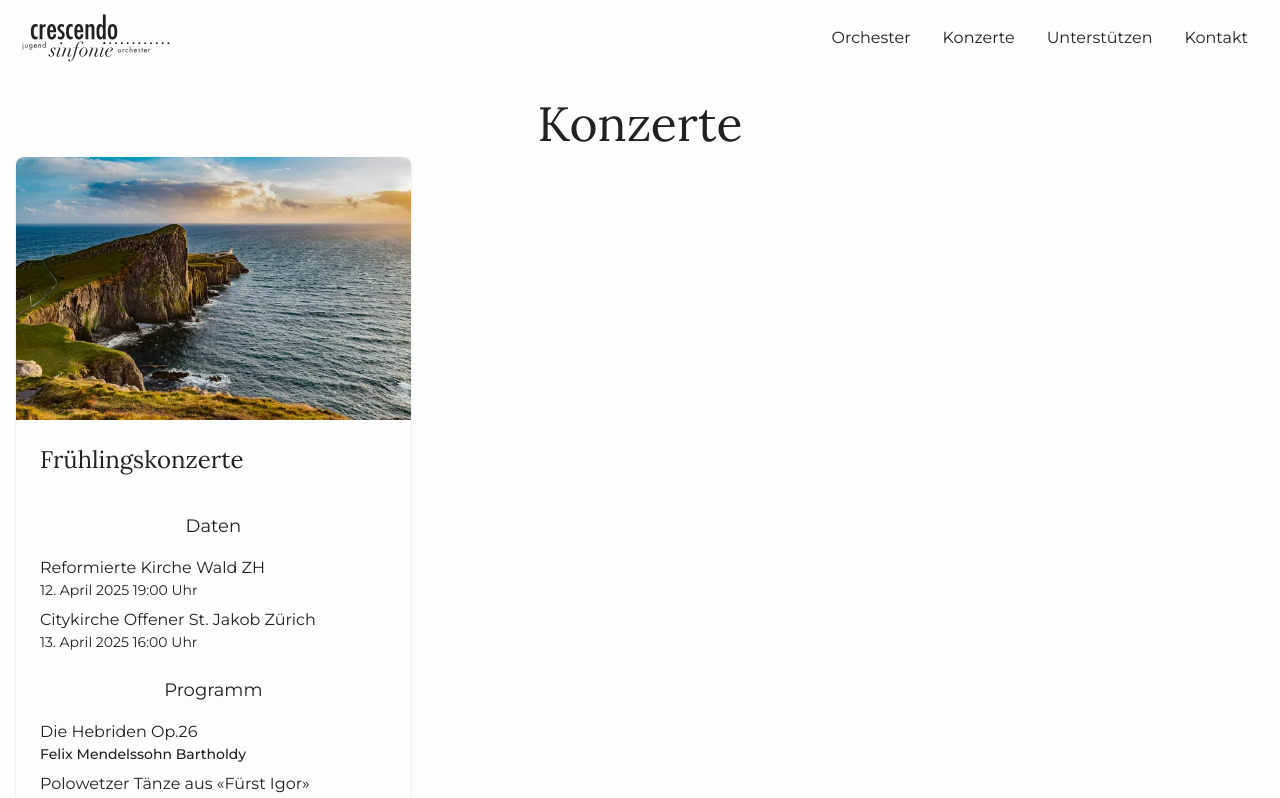
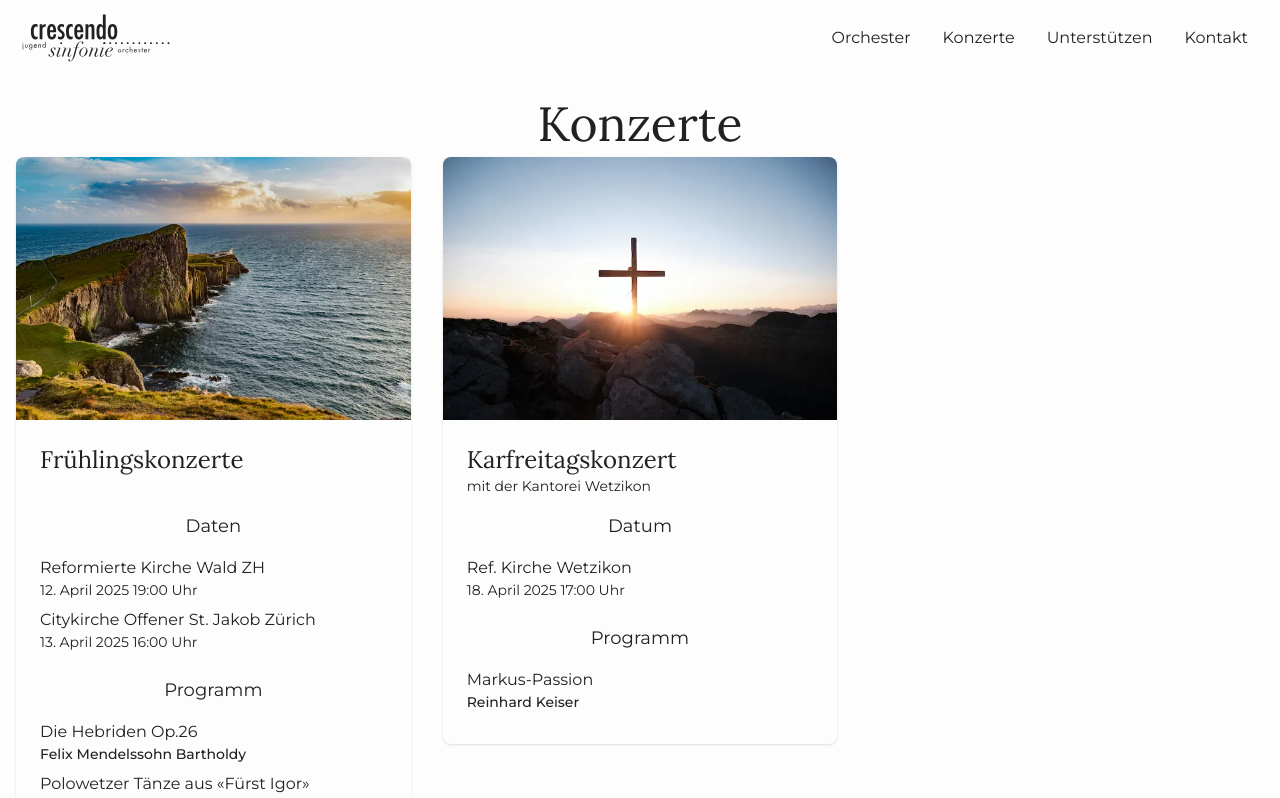
Before and after one commit to jso-crescendo/website, a Next.js app: page /konzerte in a window 1280 px wide. Shown: the top 798 px of the page. Built offline with nearby package versions, Linux system fonts and the light colour scheme.

Commit message:
Add Karfreitagskonzert

```diff
--- /dev/null
+++ b/src/data/concerts/2025/karfreitagskonzert-25/index.ts
@@ -0,0 +1,24 @@
+import Image_sm from './assets/karfreitag_24_sm.webp';
+
+import {Concert} from '../..';
+
+export const KARFREITAGSKONZERT_25: Concert = {
+  id: 'karfreitagskonzert25',
+  name: 'Karfreitagskonzert',
+  subtitle: 'mit der Kantorei Wetzikon',
+  lastChange: '2024-04-01T12:00:00+01:00',
+  image_sm: Image_sm,
+  dates: [
+    {
+      location: 'Ref. Kirche Wetzikon',
+      dateString: '18. April 2025 17:00 Uhr',
+      dateISO: '2025-04-18T17:00:00+01:00',
+    },
+  ],
+  program: [
+    {
+      name: 'Markus-Passion',
+      composer: 'Reinhard Keiser',
+    },
+  ],
+};
--- a/src/data/concerts/index.ts
+++ b/src/data/concerts/index.ts
@@ -13,6 +13,7 @@ import {OFFENES_SINGEN_24} from './2024/offenes-singen-24';
 import {WEIHNACHTSGOTTESDIENST_24} from './2024/weihnachtsgottesdienst-24';
 import {FRUEHLINGSKONZERTE_25} from './2025/fruehlingskonzerte-25';
 import {isBefore} from 'date-fns';
+import {KARFREITAGSKONZERT_25} from './2025/karfreitagskonzert-25';
 
 export interface ConcertLocation {
   location: string;
@@ -70,6 +71,7 @@ export type Concert = WithDescription & {
 };
 
 export const ALL_CONCERTS = [
+  KARFREITAGSKONZERT_25,
   FRUEHLINGSKONZERTE_25,
   WEIHNACHTSGOTTESDIENST_24,
   OFFENES_SINGEN_24,
@@ -83,7 +85,15 @@ export const ALL_CONCERTS = [
   JUGENDEURYTHMIEFESTIVAL_23,
   HGN_250,
   FRUEHLINGSKONZERTE_23,
-];
+].sort((a, b) => {
+  const aDate = a.dates?.[0]?.dateISO
+    ? new Date(a.dates[0].dateISO)
+    : new Date(0);
+  const bDate = b.dates?.[0]?.dateISO
+    ? new Date(b.dates[0].dateISO)
+    : new Date(0);
+  return aDate.getTime() - bDate.getTime();
+});
 
 export const isPastConcert = (id: string): boolean => {
   return PAST_CONCERTS.filter((c) => c.id === id).length > 0;
```
Also changed, not shown: src/data/concerts/2025/karfreitagskonzert-25/assets/karfreitag_24_sm.webp (added).
